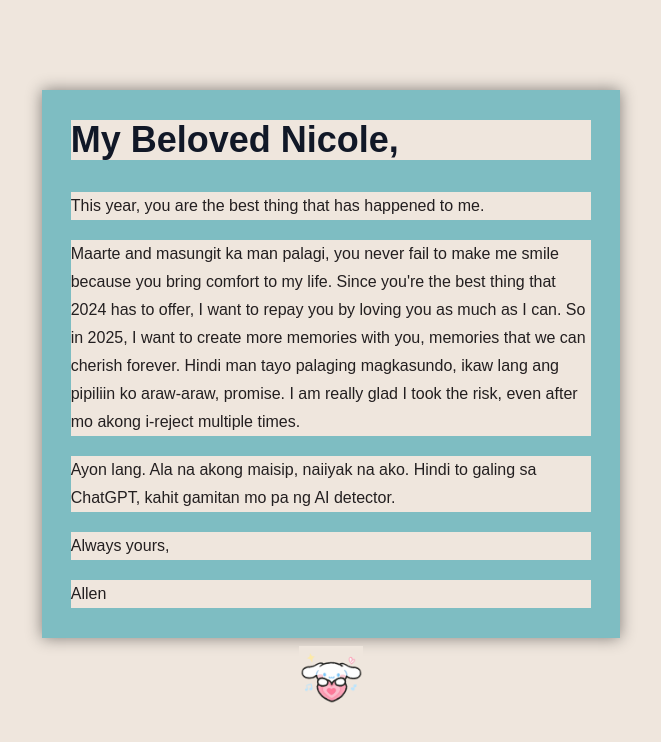
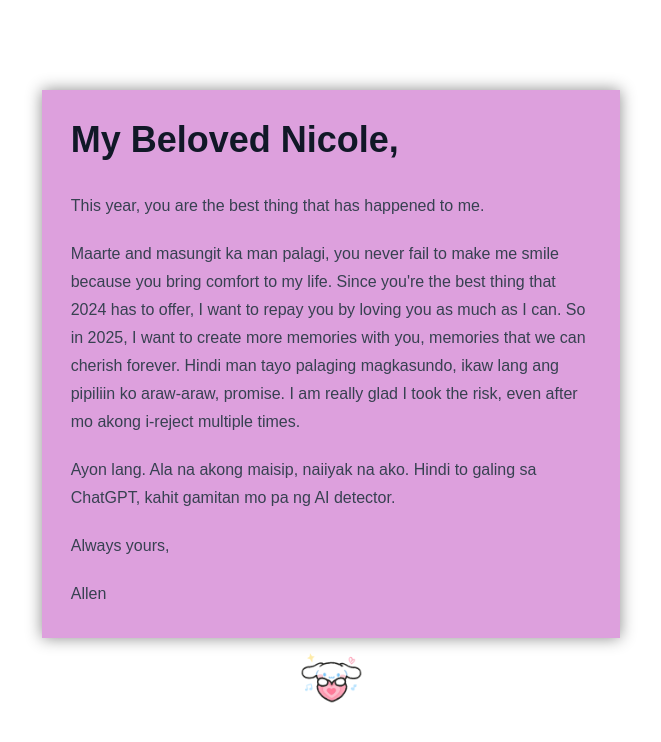
Before and after one commit to xZept/merry-christmas-nicole, a plain HTML site: page index.html in a window 1280 px wide. Both pictures are taken after a click on the picture 640 px from the left and 404 px from the top of the page. Shown: the whole page, without its empty margins (309-970 px from the left). Drawn offline with nearby package versions, Linux system fonts and the light colour scheme.

Commit message:
Undo change color

```diff
--- a/style.css
+++ b/style.css
@@ -1,12 +1,4 @@
 @import url('https://fonts.googleapis.com/css2?family=Inter&display=swap');
-* {
-    background-color: rgb(239, 230, 221);
-}
-
-#message {
-    color: rgb(35, 31, 32);
-    background-color: rgb(126, 189, 194);
-}
 
 body {
     font-family: 'poppins', sans-serif;
@@ -17,7 +9,7 @@ h1, h2, h3, h4, h5, h6 {
 }
 
 #message-container {
-    background-color: rgb(126, 189, 194);
+    background-color: oklch(78.33% 0.108 326.54);
     box-shadow: 0 0 15px rgba(0, 0, 0, 0.455);
 
     transition: height 1.5s ease-in-out;
```
